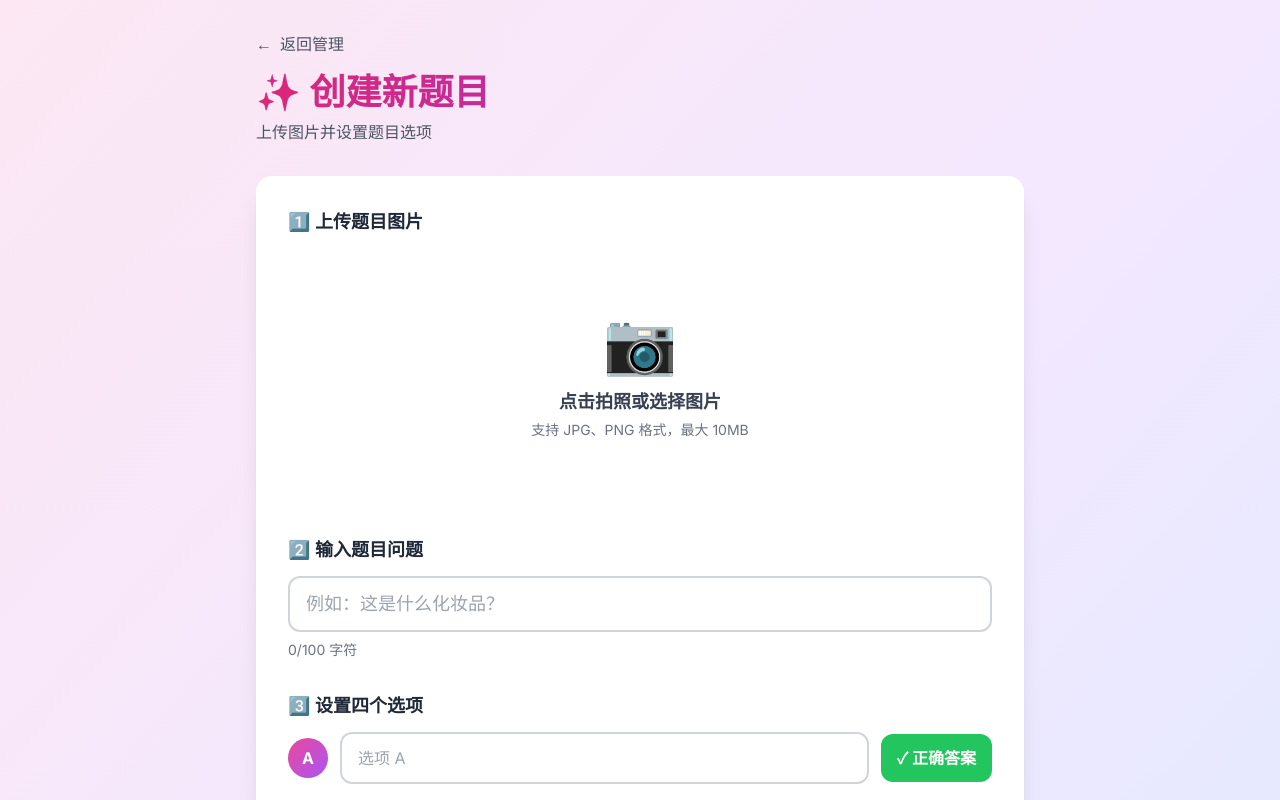
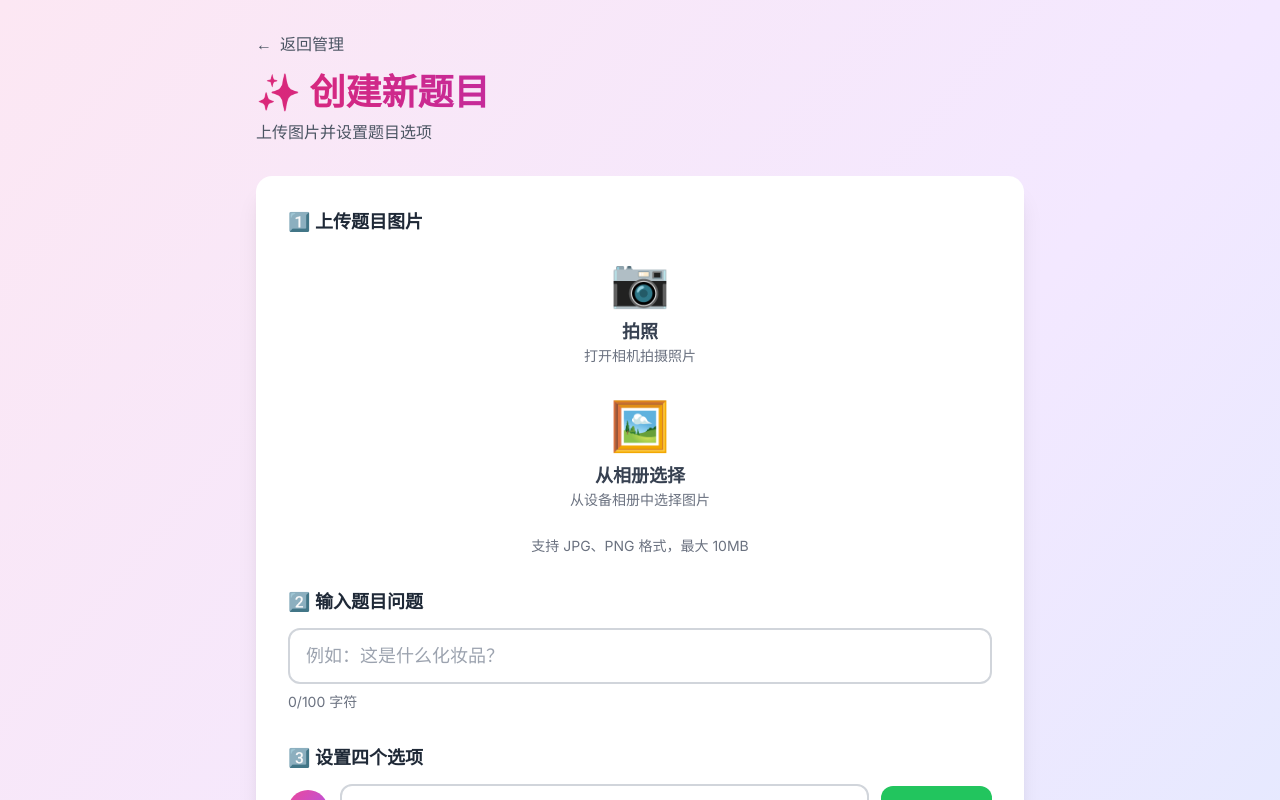
Before and after one commit to Jiawen-Zheng/cosmetics-quiz, a Next.js app: page /custom-quiz/create in a window 1280 px wide. Shown: the top 800 px of the page. Built offline with nearby package versions, Linux system fonts and the light colour scheme.

Commit message:
优化自定义测试创建页面：改进UI布局和用户体验

```diff
--- a/src/app/custom-quiz/create/page.tsx
+++ b/src/app/custom-quiz/create/page.tsx
@@ -8,7 +8,8 @@ import { saveCustomQuestion, generateId, compressImage, getCustomQuestions, getM
 
 export default function CreateCustomQuiz() {
   const router = useRouter();
-  const fileInputRef = useRef<HTMLInputElement>(null);
+  const cameraInputRef = useRef<HTMLInputElement>(null);
+  const galleryInputRef = useRef<HTMLInputElement>(null);
 
   const [image, setImage] = useState<string>('');
   const [question, setQuestion] = useState('');
@@ -119,8 +120,9 @@ export default function CreateCustomQuiz() {
               1️⃣ 上传题目图片
             </label>
 
+            {/* 拍照输入 */}
             <input
-              ref={fileInputRef}
+              ref={cameraInputRef}
               type="file"
               accept="image/*"
               capture="environment"
@@ -128,11 +130,22 @@ export default function CreateCustomQuiz() {
               className="hidden"
             />
 
+            {/* 相册输入 */}
+            <input
+              ref={galleryInputRef}
+              type="file"
+              accept="image/*"
+              onChange={handleImageSelect}
+              className="hidden"
+            />
+
             {!image ? (
+              <div className="space-y-4">
+                {/* 拍照按钮 */}
                 <button
-                onClick={() => fileInputRef.current?.click()}
+                  onClick={() => cameraInputRef.current?.click()}
                   disabled={isUploading}
-                className="w-full h-64 border-3 border-dashed border-gray-300 rounded-xl hover:border-pink-400 hover:bg-pink-50 transition-all flex flex-col items-center justify-center gap-4 disabled:opacity-50"
+                  className="w-full h-32 border-3 border-dashed border-gray-300 rounded-xl hover:border-pink-400 hover:bg-pink-50 transition-all flex flex-col items-center justify-center gap-3 disabled:opacity-50"
                 >
                   {isUploading ? (
                     <>
@@ -141,14 +154,41 @@ export default function CreateCustomQuiz() {
                     </>
                   ) : (
                     <>
-                    <div className="text-6xl">📷</div>
+                      <div className="text-5xl">📷</div>
                       <div className="text-center">
-                      <p className="text-lg font-semibold text-gray-700 mb-1">点击拍照或选择图片</p>
-                      <p className="text-sm text-gray-500">支持 JPG、PNG 格式，最大 10MB</p>
+                        <p className="text-lg font-semibold text-gray-700">拍照</p>
+                        <p className="text-sm text-gray-500">打开相机拍摄照片</p>
                       </div>
                     </>
                   )}
                 </button>
+
+                {/* 从相册选择按钮 */}
+                <button
+                  onClick={() => galleryInputRef.current?.click()}
+                  disabled={isUploading}
+                  className="w-full h-32 border-3 border-dashed border-gray-300 rounded-xl hover:border-purple-400 hover:bg-purple-50 transition-all flex flex-col items-center justify-center gap-3 disabled:opacity-50"
+                >
+                  {isUploading ? (
+                    <>
+                      <div className="animate-spin rounded-full h-12 w-12 border-b-4 border-purple-600"></div>
+                      <p className="text-gray-600">处理中...</p>
+                    </>
+                  ) : (
+                    <>
+                      <div className="text-5xl">🖼️</div>
+                      <div className="text-center">
+                        <p className="text-lg font-semibold text-gray-700">从相册选择</p>
+                        <p className="text-sm text-gray-500">从设备相册中选择图片</p>
+                      </div>
+                    </>
+                  )}
+                </button>
+
+                <p className="text-center text-sm text-gray-500">
+                  支持 JPG、PNG 格式，最大 10MB
+                </p>
+              </div>
             ) : (
               <div className="relative">
                 {/* eslint-disable-next-line @next/next/no-img-element */}
@@ -252,6 +292,7 @@ export default function CreateCustomQuiz() {
         <div className="mt-6 bg-white/80 backdrop-blur rounded-xl p-6">
           <h3 className="font-semibold text-gray-800 mb-3">💡 创建提示</h3>
           <ul className="space-y-2 text-sm text-gray-600">
+            <li>• 可以选择拍照或从相册导入图片</li>
             <li>• 图片会自动压缩以节省存储空间</li>
             <li>• 题目和选项会保存在你的设备本地</li>
             <li>• 确保选择正确的答案选项</li>
```
Also changed, not shown: screenshots/create-page-updated.png (added). Lines whose indentation alone changed are shown as unchanged.
